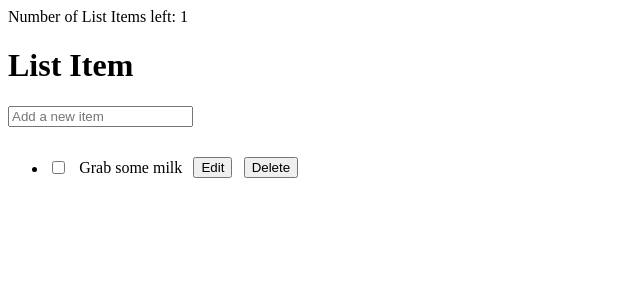
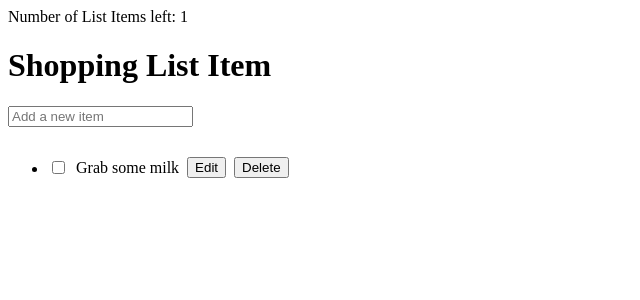
Before and after one commit to CarolynnFleming/Shopping-List-App, a React app: page / in a window 1280 px wide. Shown: the top 300 px of the page, without its empty margins (0-640 px from the left). Built offline with nearby package versions, Linux system fonts and the light colour scheme.

Commit message:
testing using aria labels

```diff
--- a/src/components/Groceries/GroceryList.js
+++ b/src/components/Groceries/GroceryList.js
@@ -36,7 +36,7 @@ export default function GroceryList({ listitem, onUpdate, onDelete }) {
             </p>
             <button
             type="button"
-            onClick={() => change(true)}
+            onClick={() => setChange(true)}
             aria-label={`Edit ${listitem.text}`}>
                 Edit
             </button>
@@ -45,9 +45,10 @@ export default function GroceryList({ listitem, onUpdate, onDelete }) {
 
     }
   return (
-    <div style={{ display: 'flex', alignItems: 'center', gap: '0.7rem' }}>
+    <div style={{ display: 'flex', alignItems: 'center', gap: '0.5rem' }}>
         <input
         type="checkbox"
+        aria-checked="true"
         checked={listitem.done}
         onChange={(event) => {
         onUpdate({
--- a/src/context/ShoppinglistProvider.js
+++ b/src/context/ShoppinglistProvider.js
@@ -7,7 +7,7 @@ const listitemReducer = (state, action) => {
         case 'ADD_LISTITEM':
 
         return [
-            { id: Date.now(), test: action.payload.text, done: false },
+            { id: Date.now(), text: action.payload.text, done: false },
             ...state,
         ];
         case 'UPDATE_LISTITEM':
--- a/src/views/ShoppingList/List.js
+++ b/src/views/ShoppingList/List.js
@@ -14,9 +14,10 @@ export default function List() {
     };
   return (
    <>
-   <h1>List Item</h1>
+   <h1>Shopping List Item</h1>
    <form onSubmit={controlSubmit}>
-       <input type="text"
+       <input
+       type="text"
        name="newItem"
        placeholder="Add a new item"
        value={newItem}
```
Also changed, not shown: 1 other file (tests, documents, lock files or other folders).
